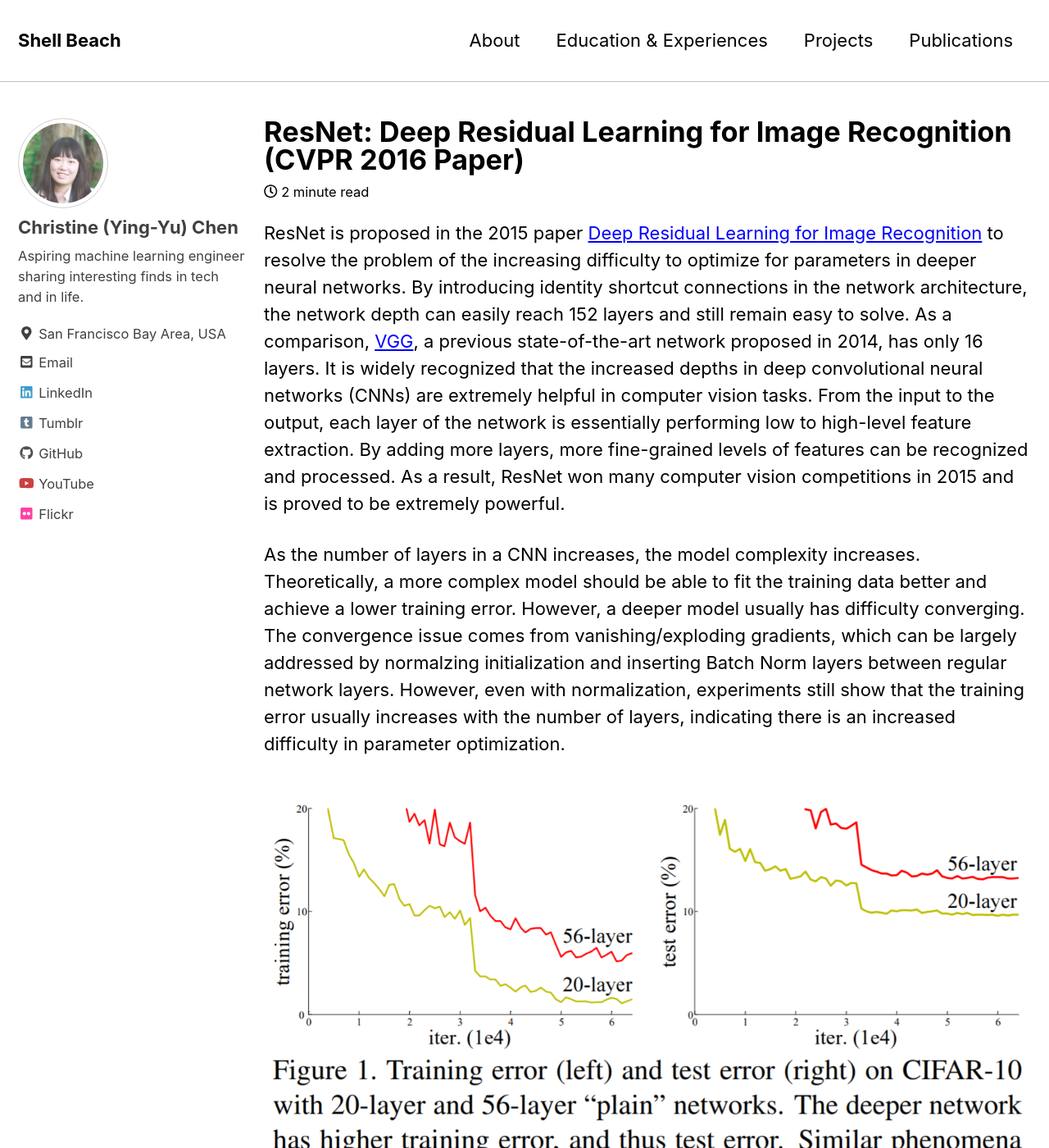
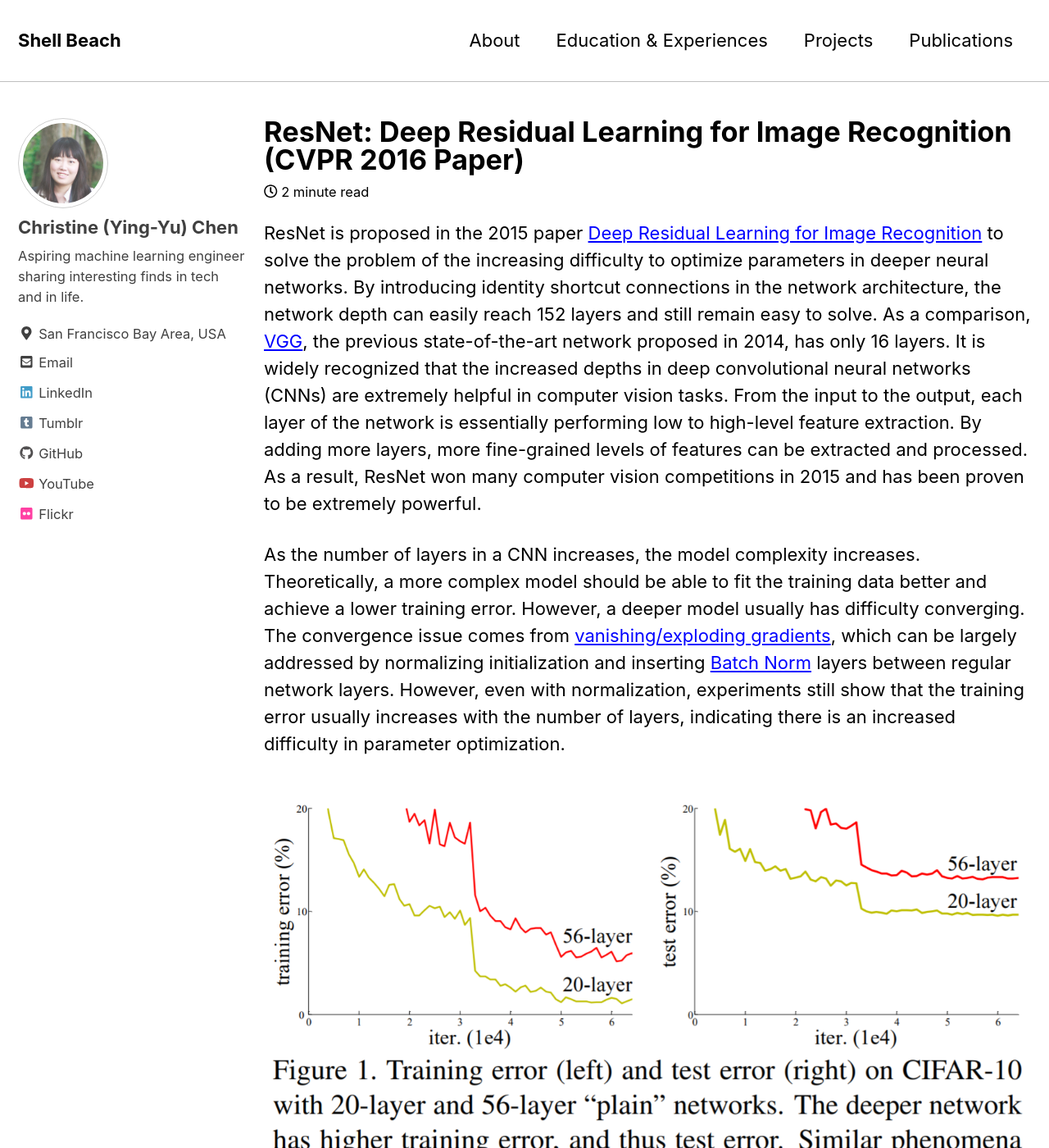
Before and after one commit to steggie3/steggie3.github.io, a Jekyll site: the page built from _posts/2018-08-19-resnet.md, in a window 1280 px wide and 1400 px high. Shown: the whole window at 82% size. Built offline with Jekyll 4.4.1, drawn with Linux system fonts in a browser that asks for light colours; nearby versions of some CDN libraries; formulas are drawn with MathJax 3.

Commit message:
update drafts

```diff
--- a/_posts/2018-08-19-resnet.md
+++ b/_posts/2018-08-19-resnet.md
@@ -10,9 +10,9 @@ header:
   teaser:   /assets/images/resnet/teaser.png
 ---
 
-ResNet is proposed in the 2015 paper [Deep Residual Learning for Image Recognition](https://arxiv.org/abs/1512.03385){:target="_blank"} to resolve the problem of the increasing difficulty to optimize for parameters in deeper neural networks. By introducing identity shortcut connections in the network architecture, the network depth can easily reach 152 layers and still remain easy to solve. As a comparison, [VGG](https://arxiv.org/abs/1409.1556){:target="_blank"}, a previous state-of-the-art network proposed in 2014, has only 16 layers. It is widely recognized that the increased depths in deep convolutional neural networks (CNNs) are extremely helpful in computer vision tasks. From the input to the output, each layer of the network is essentially performing low to high-level feature extraction. By adding more layers, more fine-grained levels of features can be recognized and processed. As a result, ResNet won many computer vision competitions in 2015 and is proved to be extremely powerful.
+ResNet is proposed in the 2015 paper [Deep Residual Learning for Image Recognition](https://arxiv.org/abs/1512.03385){:target="_blank"} to solve the problem of the increasing difficulty to optimize parameters in deeper neural networks. By introducing identity shortcut connections in the network architecture, the network depth can easily reach 152 layers and still remain easy to solve. As a comparison, [VGG](https://arxiv.org/abs/1409.1556){:target="_blank"}, the previous state-of-the-art network proposed in 2014, has only 16 layers. It is widely recognized that the increased depths in deep convolutional neural networks (CNNs) are extremely helpful in computer vision tasks. From the input to the output, each layer of the network is essentially performing low to high-level feature extraction. By adding more layers, more fine-grained levels of features can be extracted and processed. As a result, ResNet won many computer vision competitions in 2015 and has been proven to be extremely powerful.
 
-As the number of layers in a CNN increases, the model complexity increases. Theoretically, a more complex model should be able to fit the training data better and achieve a lower training error. However, a deeper model usually has difficulty converging. The convergence issue comes from vanishing/exploding gradients, which can be largely addressed by normalzing initialization and inserting Batch Norm layers between regular network layers. However, even with normalization, experiments still show that the training error usually increases with the number of layers, indicating there is an increased difficulty in parameter optimization.
+As the number of layers in a CNN increases, the model complexity increases. Theoretically, a more complex model should be able to fit the training data better and achieve a lower training error. However, a deeper model usually has difficulty converging. The convergence issue comes from [vanishing/exploding gradients](http://proceedings.mlr.press/v9/glorot10a/glorot10a.pdf){:target="_blank"}, which can be largely addressed by normalizing initialization and inserting [Batch Norm](https://arxiv.org/abs/1502.03167){:target="_blank"} layers between regular network layers. However, even with normalization, experiments still show that the training error usually increases with the number of layers, indicating there is an increased difficulty in parameter optimization.
 
 <figure>
   <img src="{{site.url}}/assets/images/resnet/training_error.png" alt="training_error.png"/>
@@ -36,7 +36,7 @@ The identity shortcut introduces the term $$x$$ to the output and makes the outp
 Another building block architecture that skips more levels and reduces the number of parameters is shown below. It is called a *bottleneck* building block because of the temporary feature dimension reduction done by the 1x1 convolution layers.
 
 <figure>
-  <img src="{{site.url}}/assets/images/resnet/bottleneck.png" alt="building_block.png"/>
+  <img src="{{site.url}}/assets/images/resnet/bottleneck.png" alt="bottleneck.png"/>
   <figcaption>A "bottleneck" building block of ResNet shown on the right.</figcaption>
 </figure>
 
```
Also changed, not shown: _drafts/2018-08-24-yelp-popular-dishes.md (added), assets/images/yelp-popular-dishes/popular_dishes.png (added), assets/images/yelp-popular-dishes/teaser.png (added).
